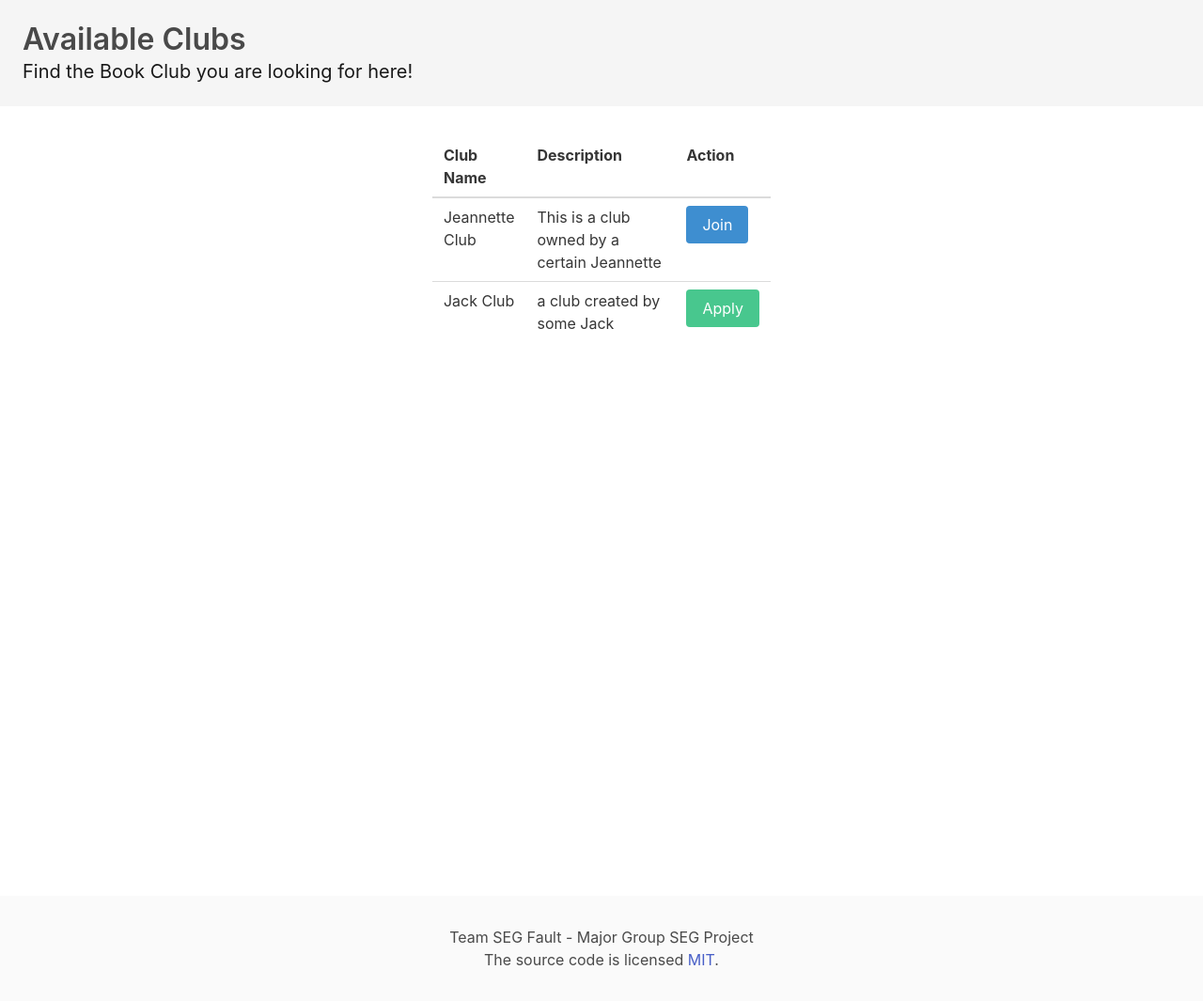
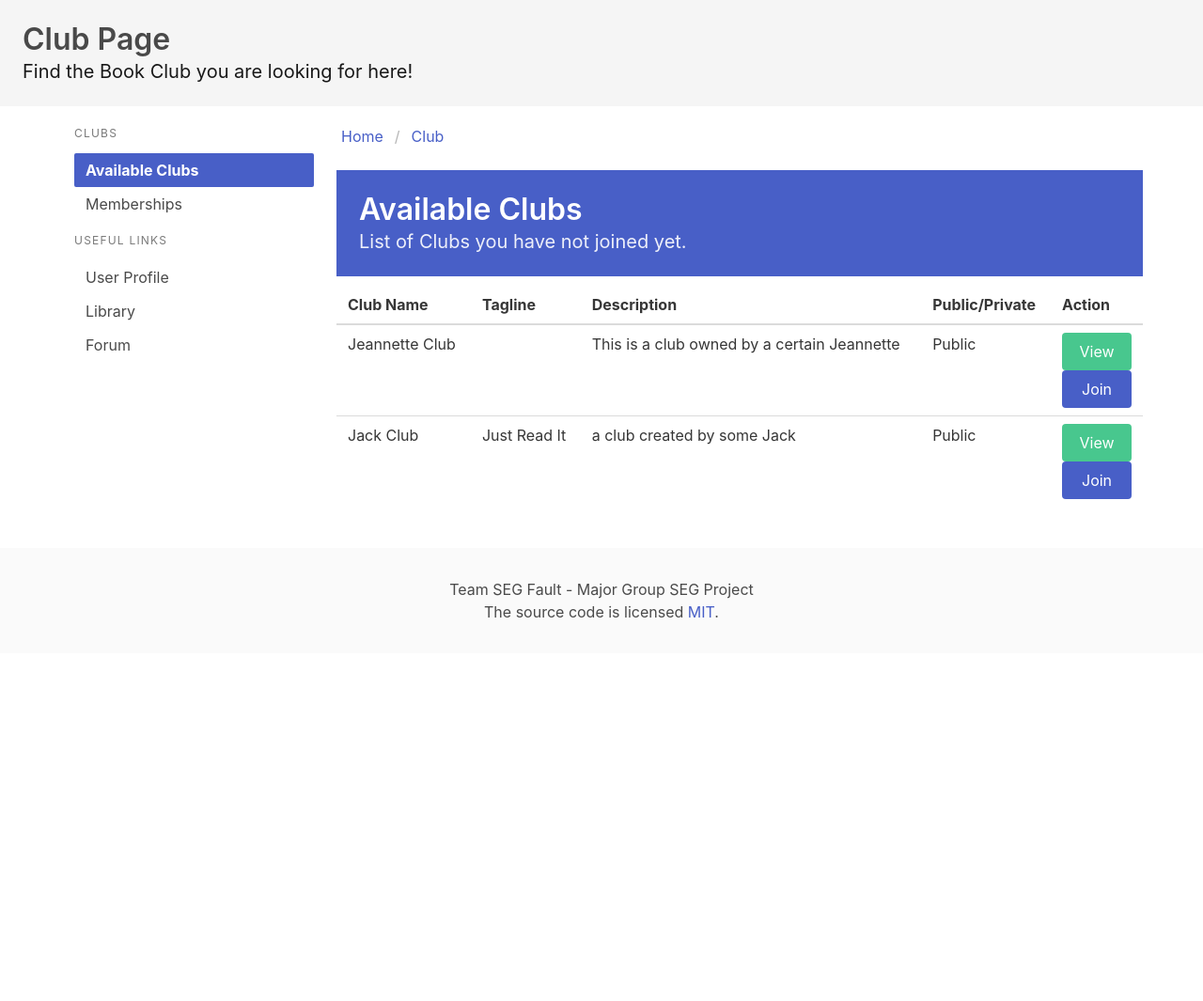
Before and after one commit to amir-rahim/BookClubSocialNetwork, a Django app: page /club/available_clubs/ in a window 1280 px wide. Shown: the part 52-1117 px from the top of the page at 94% size. After the commit the page ends 709 px from the top, so only its background shows below. Run offline with Django 3.2, Linux system fonts and the light colour scheme; a user stored in the database is signed in; data comes from the database, SQL or seed files in the repository; parts of the project's set-up code (start-up, migrations or seed data) failed here and were passed over; some libraries are stand-ins or nearby versions.

Commit message:
Update Available Clubs and Membership Templates

```diff
--- a/BookClub/templates/available_clubs.html
+++ b/BookClub/templates/available_clubs.html
@@ -1,7 +1,7 @@
 {% extends 'base_content.html' %}
 
 {% block page_title %}
-Available Clubs
+Club Page
 {% endblock page_title %}
 
 {% block page_subtitle %}
@@ -10,16 +10,59 @@ Find the Book Club you are looking for here!
 
 {% block content %}
 
-<section class="hero is-fullheight">
-    <div class="column is-4 is-offset-4">
+<div class="columns">
+
+    <div class="column is-3">
+
+        <aside class="menu is-hidden-mobile" style="padding-left: 15px;">
+
+            <p class="menu-label">Clubs</p>
+
+            <ul class="menu-list">
+                <li><a class="is-active"><b>Available Clubs</b></a></li>
+                <li><a href="{% url 'my_club_memberships' %}">Memberships</a></li>
+            </ul>
+
+             <p class="menu-label">Useful Links</p>
+
+            <ul class="menu-list">
+                <li><a>User Profile</a></li>
+                <li><a>Library</a></li>
+                <li><a>Forum</a></li>
+            </ul>
+
+        </aside>
+
+    </div>
+
+    <div class="column is-9">
+
+        <nav class="breadcrumb" aria-label="breadcrumbs" style="padding-left: 5px;">
+            <ul>
+                <li><a href="{% url 'home' %}">Home</a></li>
+                <li><a href="{% url 'available_clubs' %}">Club</a></li>
+            </ul>
+        </nav>
+
+        <section class="hero is-link welcome is-small" style="margin: 10px 0px;">
+            <div class="hero-body">
+                <div class="container">
+                    <h1 class="title">Available Clubs</h1>
+                    <h2 class="subtitle">List of Clubs you have not joined yet.</h2>
+                </div>
+            </div>
+        </section>
+
       {% if clubs %} <!-- If there are clubs available to the logged-in user -->
         <div class="table-container">
-           <table class="table is-hoverable" id="table-clubs" data-toggle="table" data-pagination="true">
+           <table class="table is-hoverable is-fullwidth" id="table-clubs" data-toggle="table" data-pagination="true">
               <thead>
                   <tr>
-                      <th scope="col" width="25%">Club Name</th>
-                      <th scope="col" width="60%">Description</th>
-                      <th scope="col" width="15%">Action</th>
+                      <th scope="col">Club Name</th>
+                      <th scope="col">Tagline</th>
+                      <th scope="col">Description</th>
+                      <th scope="col">Public/Private</th>
+                      <th scope="col">Action</th>
                   </tr>
               </thead>
               <tbody>
@@ -27,31 +70,23 @@ Find the Book Club you are looking for here!
                     <!-- For each available club, add a row linked to the corresponding club dashboard page -->
                       <tr onclick="window.location='{% url 'club_dashboard' club.club_url_name %}';">
                           <td>{{club.name}}</td>
+                          <td>{{club.tagline}}</td>
                           <td>{{club.description}}</td>
-                          <td>
-                            {% if club.is_private == True %}
-                              <form method="post" action="{% url 'join_club' club_url_name=club.club_url_name %}">
-                                {% csrf_token %}
-                                <button type="submit" class="button is-success">Apply</button>
-                              </form>
-                            {% else %}
-                              <form method="post" action="{% url 'join_club' club_url_name=club.club_url_name %}">
-                                {% csrf_token %}
-                                <button type="submit" class="button is-info">Join</button>
-                              </form>
-                            {% endif %}
-                          </td>
+                          <td>{% if clubs.is_private %} Private {% else %} Public {% endif %}</td>
+                          <td><button class="button is-fullwidth is-success">View</button>
+                              <button class="button is-fullwidth is-link">Join</button></td>
                       </tr>
                   {% endfor %}
               </tbody>
           </table>
         </div>
       {% else %} <!-- If there is no club available to the logged-in user -->
-        <hr class="solid">
-        <p>There are no available clubs at the moment.</p>
+          <hr>
+          <p style="text-align: center">There are no available clubs at the moment.</p>
+          <hr>
       {% endif %}
     </div>
-</section>
+</div>
 <script>
 const dataTable = new simpleDatatables.DataTable("#table-clubs", {
     fixedHeight: true,
```
Also changed, not shown: BookClub/templates/my_club_memberships.html (+56 -20 lines).
